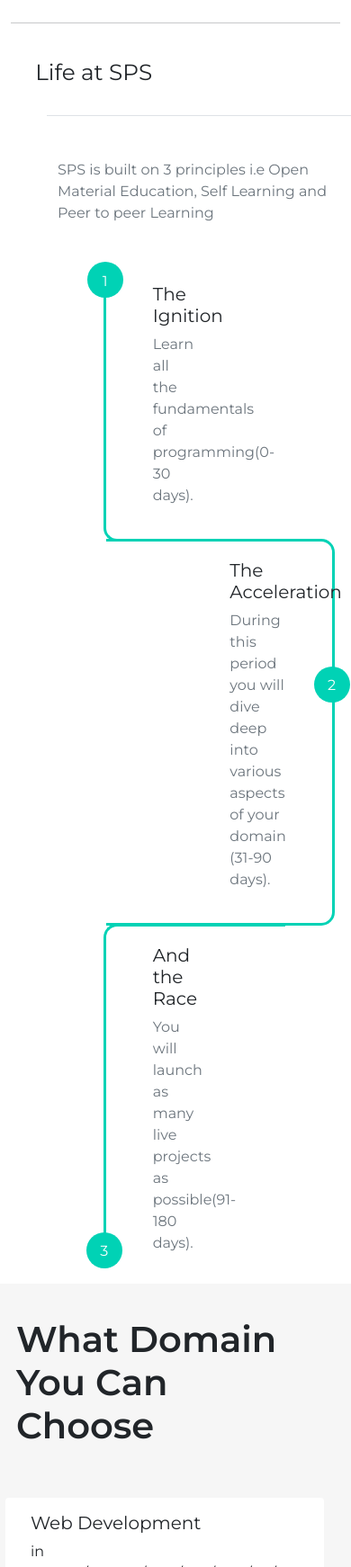
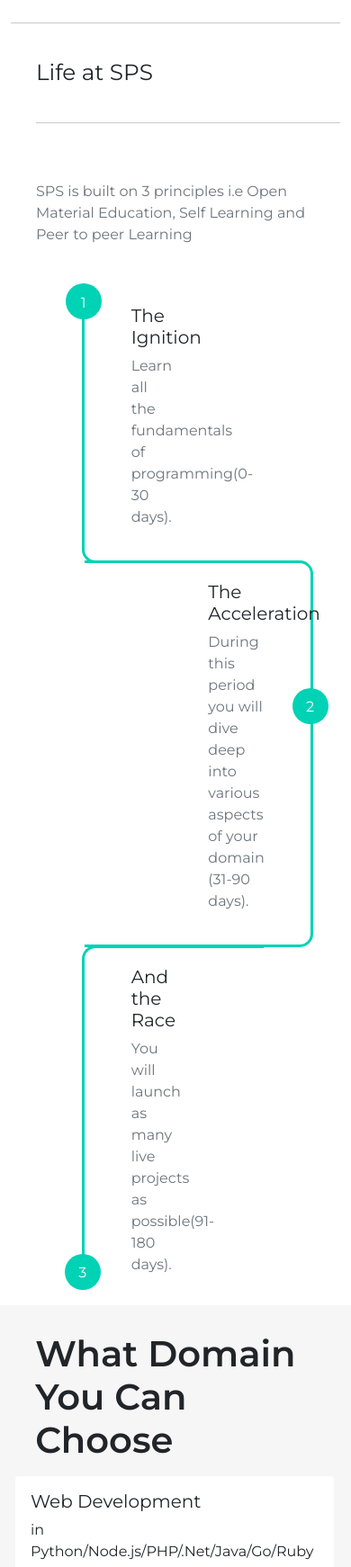
Before and after one commit to jaseel-babu/SPS, a plain HTML site: page index.html in a window 390 px wide. Shown: the part 3120-4862 px from the top of the page at 90% size. Drawn offline with nearby package versions, Linux system fonts and the light colour scheme.

Commit message:
responsive

```diff
--- a/index.html
+++ b/index.html
@@ -136,15 +136,16 @@
 
     <!-- life at sps  -->
     <section style="margin-left: 28px;">
-      <div class="container ms-4 ">
-        <div class="row">
-          <div class="col-12 border-bottom">
-            <h2 class="title-text pt-4 pb-4 " style="margin-left: -1em;">Life at SPS</h2>
+      <div class="container " style="display: flex; flex-wrap: wrap;">
+
+          <div class="col-12 ">
+            <h2 class="title-text pt-4 pb-4 " >Life at SPS</h2>
+            <hr    margin: 0rem 0;>
           </div>
           <p class="text-secondary pt-5 pb-5">SPS is built on 3 principles i.e Open Material Education, Self Learning
             and Peer to peer Learning</p>
 
-        </div>
+
         <div class="row first">
           <div class="col-6">
             <h5 class="title">The Ignition</h5>
@@ -173,9 +174,13 @@
 
     <div class="row " style="margin-top: 20px;">
       <div class="row mb-5 col-md-6 col-lg-6 mb-lg-4 courses "
-        style="align-items: center;  justify-content: space-evenly; ">
-        <h2 class="col-12 pt-2 pb-5 " style=" font-weight: 900; font-size: 40px;">What Domain You
-          Can Choose</h2>
+        style="justify-content: space-evenly; --bs-gutter-x: 0.1rem;">
+
+        <div class="col-12 ">
+          <h2 class="section-title text-left mb-3" style=" font-weight: 900; font-size: 40px; padding-left: 6%;">What Domain You
+            Can Choose</h2>
+        </div>
+
         <div class="card  col-md-6  col-6" style="width: 600px; margin-bottom: 30px; ">
           <div class="card-body ">
             <h5 class="card-title">Web Development</h5>
@@ -242,6 +247,7 @@
 
 
 
+
       </div>
 
     </div>
@@ -294,9 +300,9 @@
                 </div>
               </div>
               <div class="row six">
-                <div class="col-6 ">
+                <!-- <div class="col-6 ">
 
-                </div>
+                </div> -->
                 <div class="col-6">
                   <h5 class="title">Joining Mail</h5>
                   <p class="text-secondary">Get the joining mail if you have qualified.
--- a/styles.css
+++ b/styles.css
@@ -299,14 +299,14 @@ font-family: Montserrat;
 }
 .six::after{
 
-    content: "3";
+    content: "6";
     width: 40px;
     height: 40px;
     border-radius: 50px;
     background-color: #00d2b5;
     position: absolute;
     text-align: center;
-    left:98%;
+    right:-22px;
     padding: 9px;
     color: white;
     bottom: 0;
```
